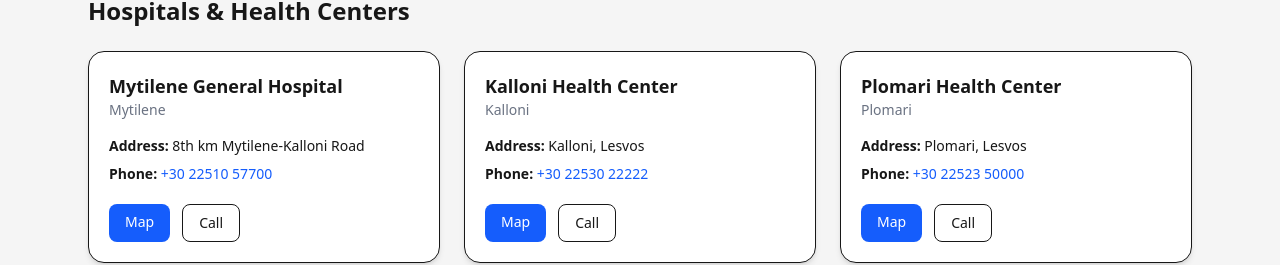
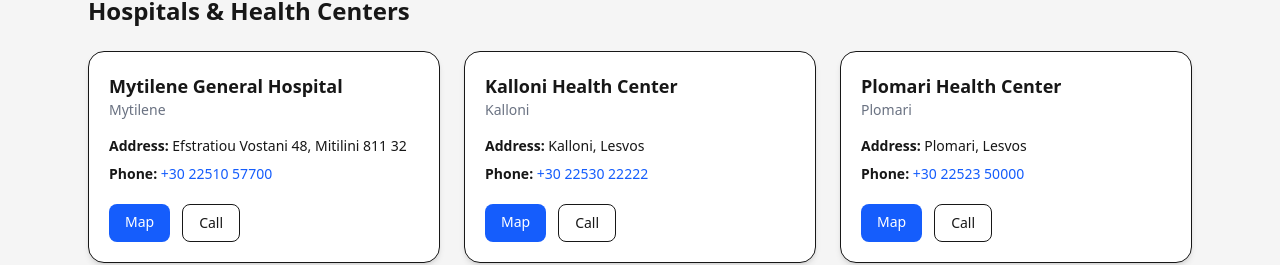
Before and after one commit to amamouridis06/lesvos-travel-guide, a Next.js app: page /emergency in a window 1280 px wide. Shown: the part 1111-1376 px from the top of the page. Built offline with nearby package versions, Linux system fonts and the light colour scheme.

Commit message:
Update page.tsx

```diff
--- a/app/emergency/page.tsx
+++ b/app/emergency/page.tsx
@@ -35,7 +35,7 @@ const healthCenters = [
   {
     name: "Mytilene General Hospital",
     area: "Mytilene",
-    address: "8th km Mytilene-Kalloni Road",
+    address: "Efstratiou Vostani 48, Mitilini 811 32",
     phone: "+30 22510 57700",
     maps: "https://maps.app.goo.gl/39HZCU4Et7TGByNN7",
   },
```
